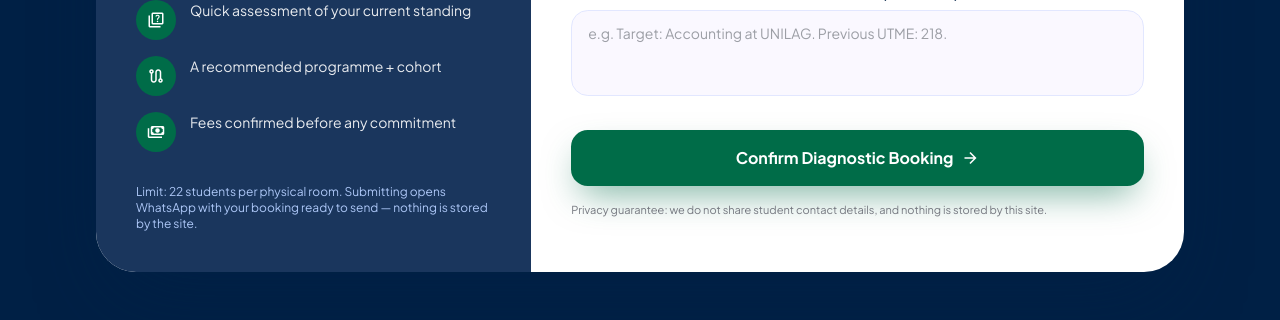
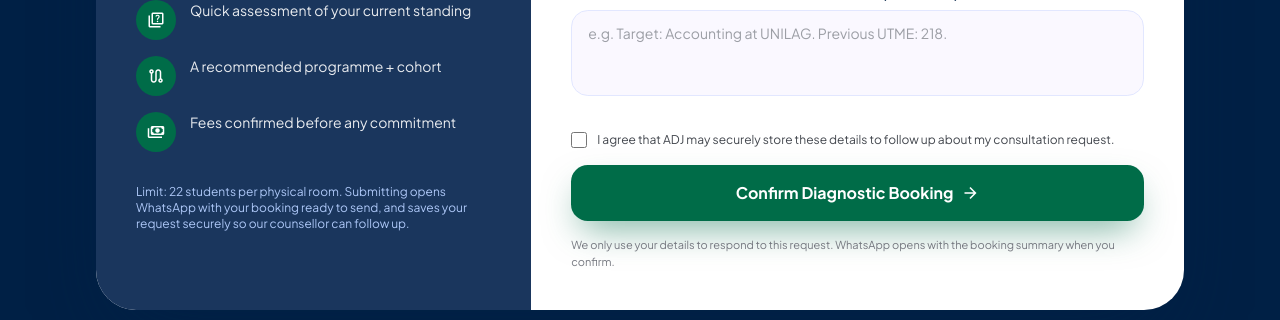
Before and after one commit to KingImperio/ADJ-WEB, a Next.js app: page /contact in a window 1280 px wide. Shown: the part 2580-2900 px from the top of the page. Built offline with nearby package versions, Linux system fonts and the light colour scheme; no server answers; the database is empty; a web font is replaced by a local one.

Commit message:
fix: add booking consent and privacy copy

```diff
--- a/src/components/consultation-form.tsx
+++ b/src/components/consultation-form.tsx
@@ -39,15 +39,20 @@ export function ConsultationForm({ id = "consultation" }: { id?: string }) {
   const [level, setLevel] = useState(levels[0]);
   const [mode, setMode] = useState(modes[0]);
   const [notes, setNotes] = useState("");
-  const [warn, setWarn] = useState(false);
+  const [consent, setConsent] = useState(false);
+  const [warn, setWarn] = useState("");
 
   const send = (e: React.FormEvent) => {
     e.preventDefault();
     if (!name.trim() || !phone.trim()) {
-      setWarn(true);
+      setWarn("Please add your name and phone number so the counsellor can reach you.");
       return;
     }
-    setWarn(false);
+    if (!consent) {
+      setWarn("Please agree to secure storage of your details for consultation follow-up.");
+      return;
+    }
+    setWarn("");
     const webMessage = [
       "*New Diagnostic Booking — ADJ Website*",
       "",
@@ -107,7 +112,7 @@ export function ConsultationForm({ id = "consultation" }: { id?: string }) {
             </ul>
             <p className="mt-8 text-xs text-[#adc7f7]">
               Limit: 22 students per physical room. Submitting opens WhatsApp with your booking
-              ready to send — nothing is stored by the site.
+              ready to send, and saves your request securely so our counsellor can follow up.
             </p>
           </div>
 
@@ -172,6 +177,18 @@ export function ConsultationForm({ id = "consultation" }: { id?: string }) {
             </Field>
 
             <div className="pt-1">
+              <label className="mb-4 flex items-start gap-2.5 text-xs leading-relaxed text-[#43474e]">
+                <input
+                  type="checkbox"
+                  checked={consent}
+                  onChange={(e) => setConsent(e.target.checked)}
+                  className="mt-0.5 h-4 w-4 shrink-0 accent-[#006c48]"
+                />
+                <span>
+                  I agree that ADJ may securely store these details to follow up about my
+                  consultation request.
+                </span>
+              </label>
               <button
                 type="submit"
                 className="inline-flex w-full items-center justify-center gap-2 rounded-xl bg-[#006c48] px-8 py-4 text-base font-bold text-white shadow-[0_16px_36px_-10px_rgba(0,108,72,0.55)] transition-all hover:bg-[#005236] active:scale-[0.99]"
@@ -179,14 +196,10 @@ export function ConsultationForm({ id = "consultation" }: { id?: string }) {
                 <span>Confirm Diagnostic Booking</span>
                 <Icon name="arrow_forward" className="text-lg" />
               </button>
-              {warn && (
-                <p className="mt-3 text-sm font-semibold text-[#ba1a1a]">
-                  Please add your name and phone number so the counsellor can reach you.
-                </p>
-              )}
+              {warn && <p className="mt-3 text-sm font-semibold text-[#ba1a1a]">{warn}</p>}
               <p className="mt-4 text-center text-[11px] text-[#74777f] sm:text-left">
-                Privacy guarantee: we do not share student contact details, and nothing is stored by
-                this site.
+                We only use your details to respond to this request. WhatsApp opens with the
+                booking summary when you confirm.
               </p>
             </div>
           </form>
```
